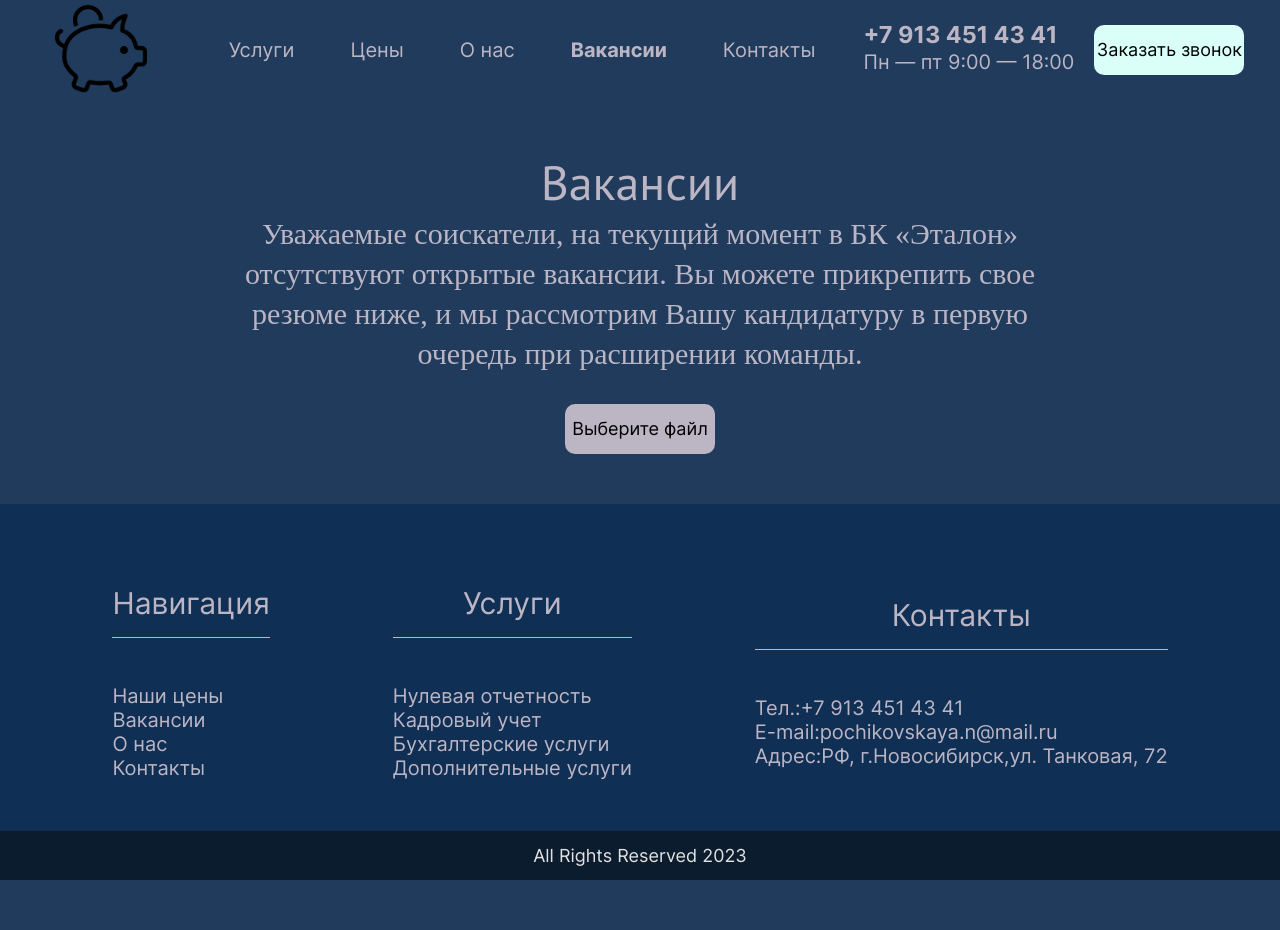
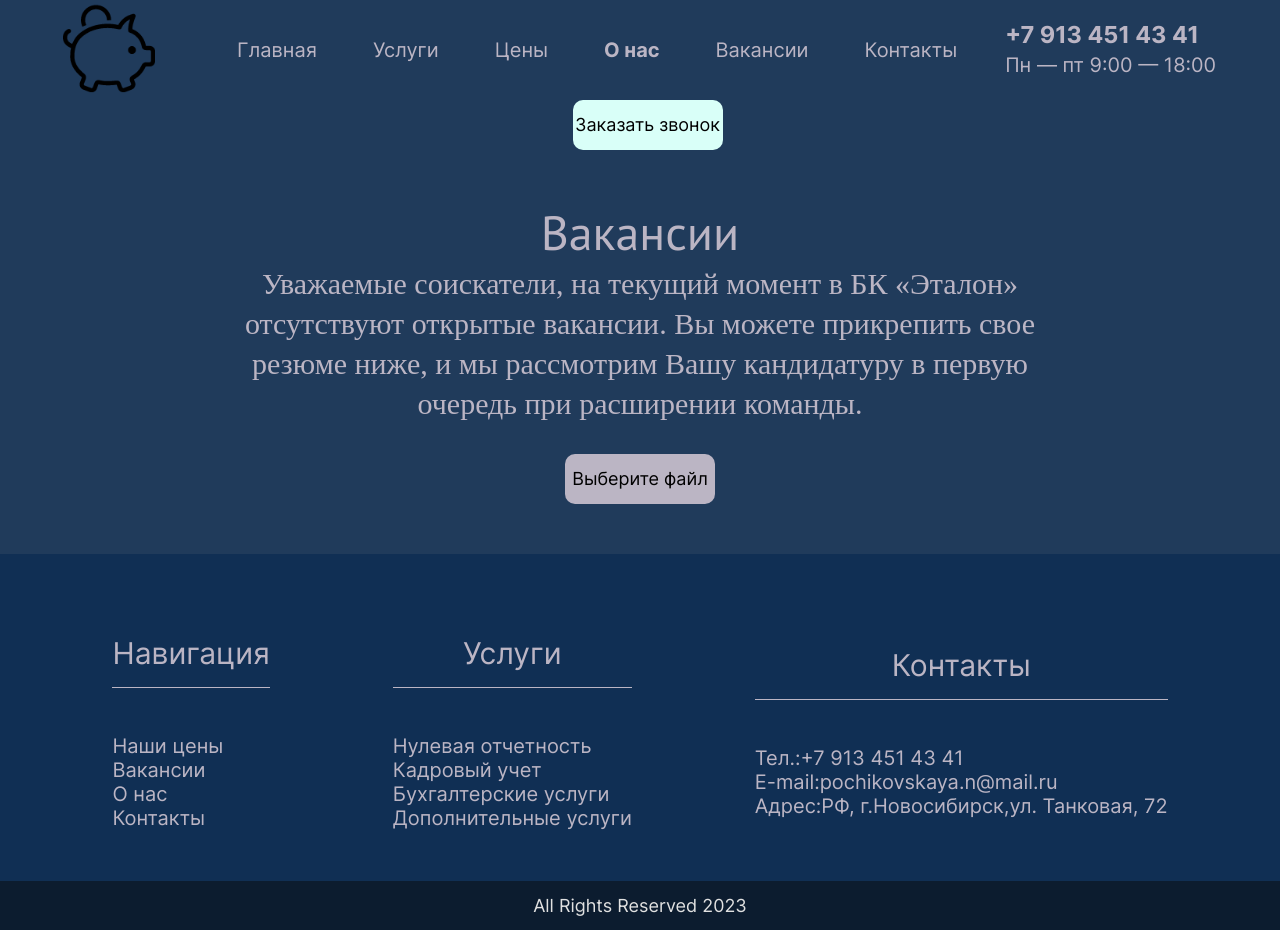
Before and after one commit to ruslan2570/BuhCompany59, a PHP site: page /vacancy.php in a window 1280 px wide. Before the commit the page ends 880 px from the top, so only its background shows below. Run offline with PHP 8.4, Linux system fonts and the light colour scheme; data that the repository does not hold is empty; some libraries are stand-ins or nearby versions.

Commit message:
исправление заголовка в вакансиях

```diff
--- a/vacancy.php
+++ b/vacancy.php
@@ -37,21 +37,20 @@ if (!mysqli_query($link, $query)) {
 </head>
 
 <body>
-    <header class="header">
+<header class="header">
         <a href="/index.html">
             <img class="logo" src="/img/templogo.png">
         </a>
         <nav class="header-links">
+            <a href="/index.html">Главная</a>
             <a href="/services.html">Услуги</a>
             <a href="/prices.html">Цены</a>
-            <a href="/about.html">О нас</a>
-            <a href="/vacancy.php" class="active-link">Вакансии</a>
+            <a href="/about.html" class="active-link">О нас</a>
+            <a href="/vacancy.php">Вакансии</a>
             <a href="/contacts.html">Контакты</a>
         </nav>
         <div class="header-contacts">
-            <a href="tel:89134514341">
-                <h3 class="header-phone">+7 913 451 43 41</h3>
-            </a>
+            <h3 class="header-phone">+7 913 451 43 41</h3>
             <p class="header-hours">Пн&nbsp;&mdash; пт 9:00&nbsp;&mdash; 18:00</p>
         </div>
         <div>
```
